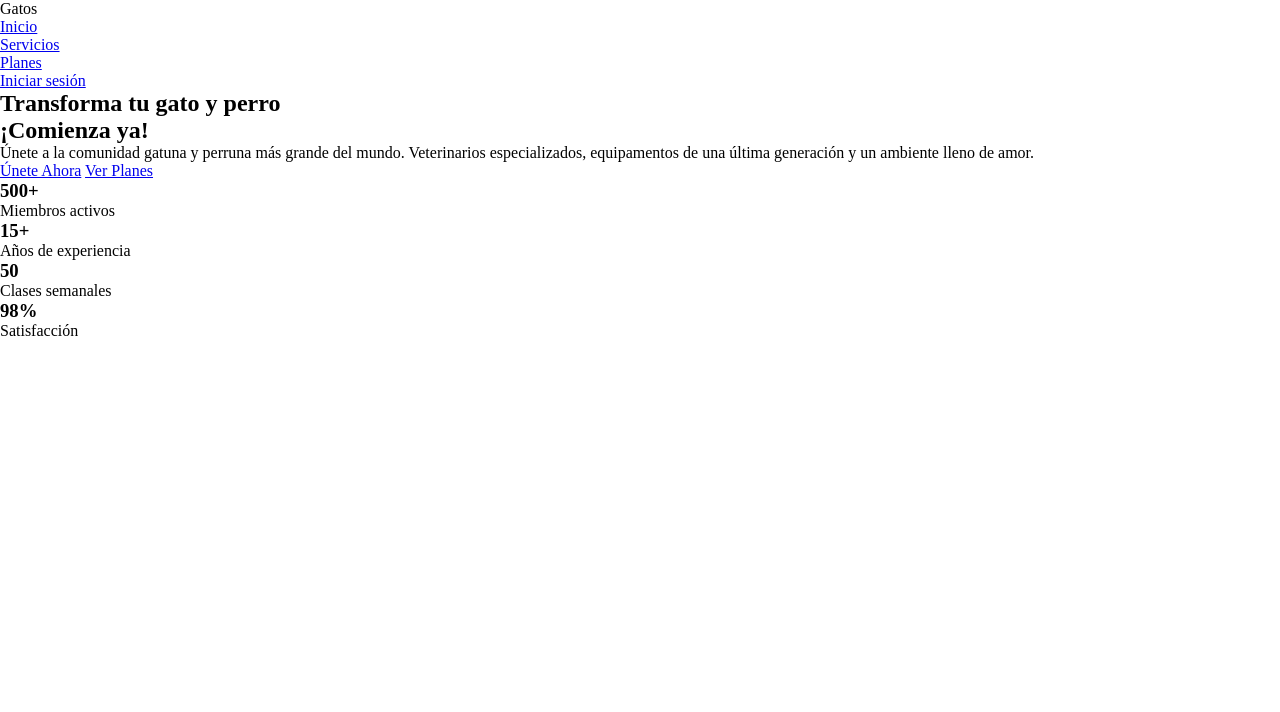
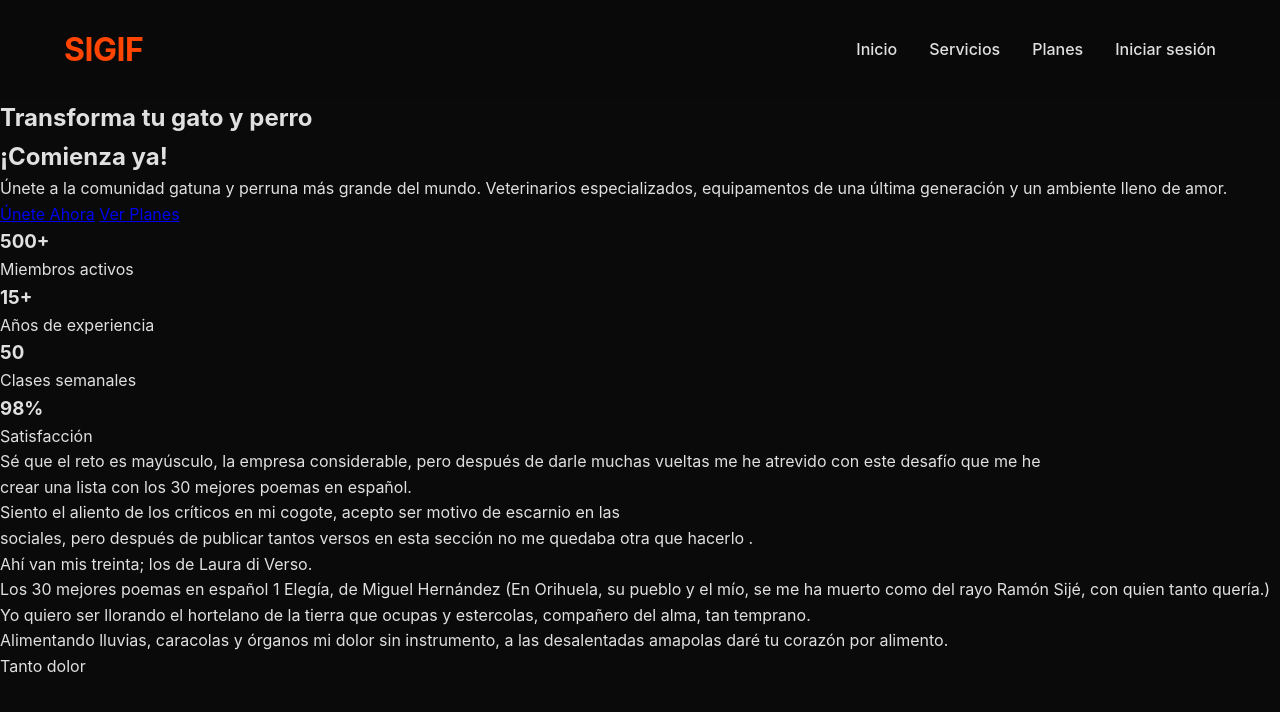
Before and after one commit to DMoya-max/Medevs, a plain HTML site: page index.html in a window 1280 px wide. Drawn offline with Linux system fonts and the light colour scheme.

Commit message:
Primer commit: Agregando archivos

```diff
--- a/index.html
+++ b/index.html
@@ -11,7 +11,7 @@
 <body>
     <header class="header">
         <nav class="nav">
-            <div class="logo">Gatos</div>
+            <div class="logo">SIGIF</div>
                 <ul class="nav-links">
                     <li><a href="#inicio">Inicio</a></li>
                     <li><a href="#Servicios">Servicios</a></li>
@@ -57,6 +57,12 @@
             </div>
         </div>
       </section>
+      <p> Sé que el reto es mayúsculo, la empresa considerable, pero después de darle muchas vueltas me he atrevido con este desafío que me he
+        <br /> crear una lista con los 30 mejores poemas en español.
+        <br />Siento el aliento de los críticos en mi cogote, acepto ser motivo de escarnio en las
+        <br /> sociales, pero después de publicar tantos versos en esta sección no me quedaba otra que hacerlo
+        .<br /> Ahí van mis treinta; los de Laura di Verso.<br /> Los 30 mejores poemas en español 1 Elegía, de Miguel Hernández (En Orihuela, su pueblo y el mío, se me ha muerto como del rayo Ramón Sijé, con quien tanto quería.) <br />Yo quiero ser llorando el hortelano de la tierra que ocupas y estercolas, compañero del alma, tan temprano.<br />
+         Alimentando lluvias, caracolas y órganos mi dolor sin instrumento, a las desalentadas amapolas daré tu corazón por alimento. <br />Tanto dolor
     <script src="script.js"></script>
 </body>
 </html>
--- a/style.css
+++ b/style.css
@@ -18,9 +18,66 @@
     /*Espaciados*/
     --spacing-xs:0.5rem;/*8px*/
     --spacing-sm:1rem;/*16px*/
-    --spacing-sm:1.5rem;/*24px*/
-    --spacing-sm:2rem;/*32px*/
-    --spacing-sm:3rem;/*48px*/
+    --spacing-md:1.5rem;/*24px*/
+    --spacing-lg:2rem;/*32px*/
+    --spacing-xl:3rem;/*48px*/
 
+    /*tipografia*/
+    --font-size-sm:0.875rem;/* 14 px*/
+    --font-size-base:1rem; /*16 px*/
+    --font-size-lg:1.125rem; /*18 px*/
+    --font-size-xl:1.5rem;/*24 px*/
+    --font-size-2xl:2rem;/*32 px*/
+    --font-size-3xl:3rem/*48 px*/
 
+    /*otros*/
+    --border-radius: 8px; /*para redondear las esquinas*/
+    --transition: all 0.3s ease;
+    --shadow: 0 4px 6px rgba (0, 0, 0, 0,3)
 }
+
+    /*Estilos body*/
+body{
+    font-family: -apple-system, BlinkMacSystemFont, "Segoe UI", Roboto, "Helvetica Neue", Arial, sans-serif;
+    background-color:var(--color-dark);
+    color:var(--color-text);
+    line-height: 1.6;
+    overflow: hidden;
+}
+
+.header{
+    background-color: rgba(10, 10, 10, 0.95);
+    position: sticky;
+    top:0;
+    z-index: 100;
+    backdrop-filter: blur(10px);
+}
+.nav{
+    display: flex;
+    justify-content: space-between;
+    align-items: center;
+    max-width: 1400px;
+    margin: 0 auto;
+    padding: var(--spacing-md) 5%;
+}
+.logo{
+    font-size: var(--font-size-2xl);
+    font-weight: 700;
+    color: var(--color-primary);
+    letter-spacing: -0.5px;
+}
+.nav-links{
+    display: flex;
+    gap: var(--spacing-lg);
+    list-style: none;
+}
+.nav-links a{
+    color: var(--color-text);
+    text-decoration: none;
+    font-weight: 500;
+    transition: var(--transition);
+}
+.nav-links a:hover{
+    color: var(--color-primary);
+    transform: translateY(-2px);
+}
```
